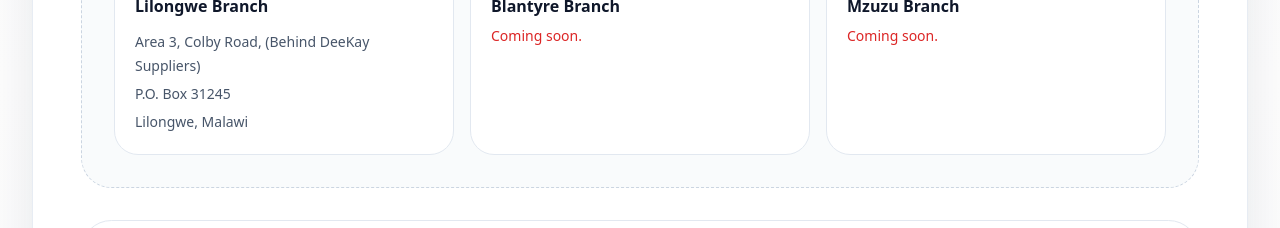
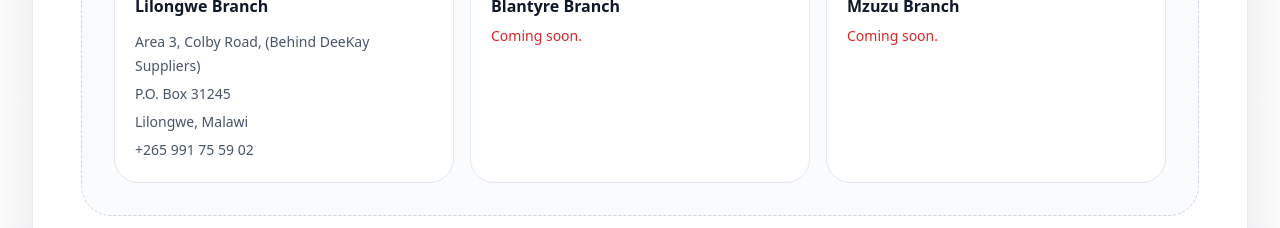
Before and after one commit to saurabh-945798/Alinafecapital, a React (Vite) app in the folder frontend/: page /branches in a window 1280 px wide. Shown: the part 940-1168 px from the top of the page. Built offline with nearby package versions, Linux system fonts and the light colour scheme; no server answers.

Commit message:
Secure admin auth: case-insensitive role check + admin-only login endpoint

```diff
--- a/frontend/src/components/Branches/Branches.jsx
+++ b/frontend/src/components/Branches/Branches.jsx
@@ -12,6 +12,7 @@ const branchLocations = [
       "Area 3, Colby Road, (Behind DeeKay Suppliers)",
       "P.O. Box 31245",
       "Lilongwe, Malawi",
+      "+265 991 75 59 02",
     ],
   },
   { name: "Blantyre Branch", details: [] },
```
